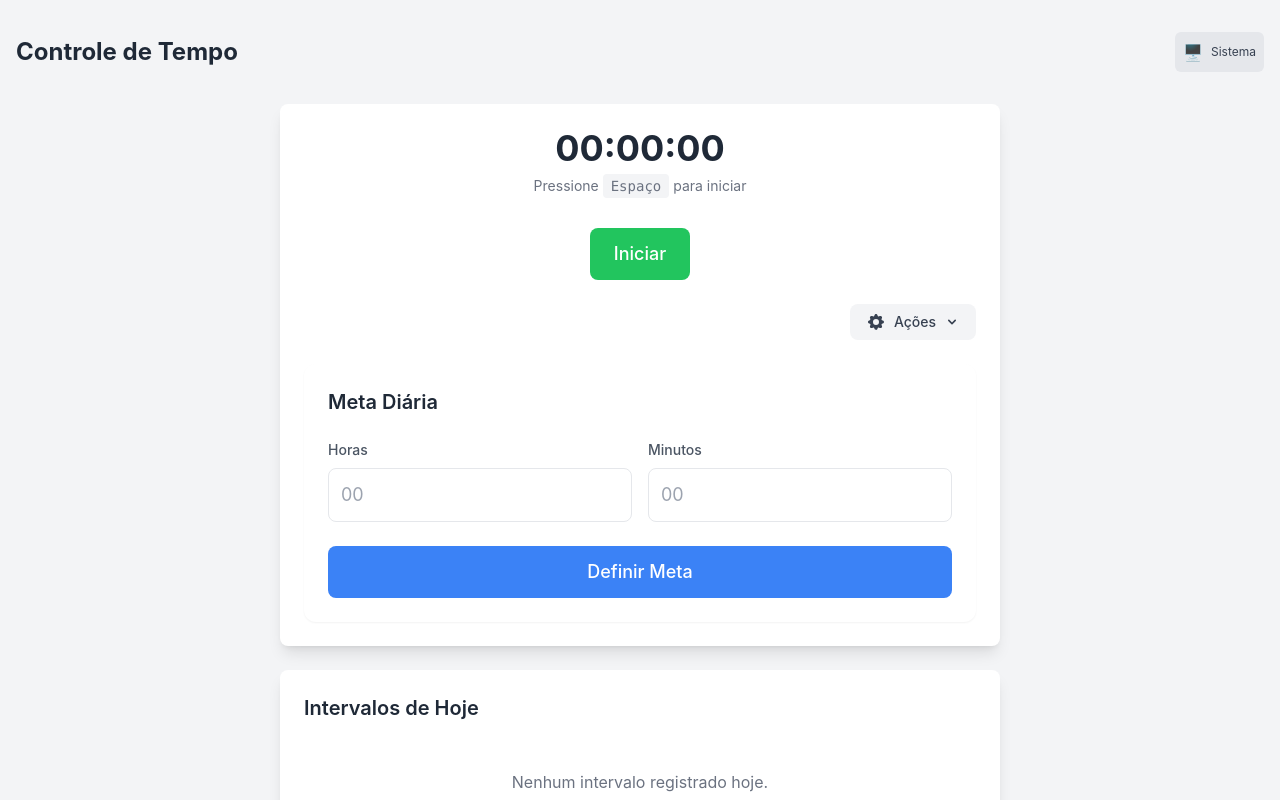
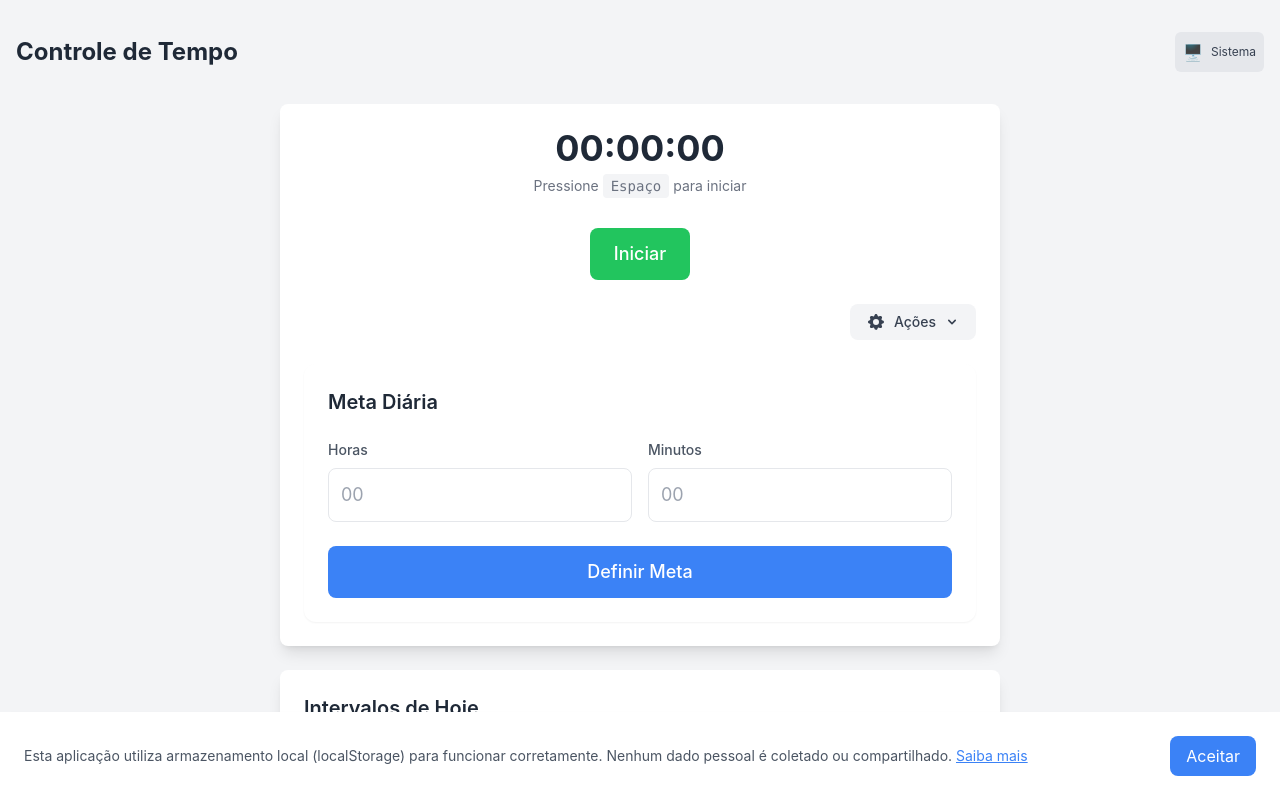
Before and after one commit to silvioubaldino/tap-track, a React (Vite) app: page / in a window 1280 px wide. Shown: the top 800 px of the page. Built offline with nearby package versions, Linux system fonts and the light colour scheme.

Commit message:
Create legal docs

```diff
--- a/src/components/Layout.tsx
+++ b/src/components/Layout.tsx
@@ -1,5 +1,6 @@
 import { ReactNode, useEffect, useState } from "react";
 import { ThemeMode } from "../types";
+import { StorageConsent } from './StorageConsent';
 
 interface LayoutProps {
   children: ReactNode;
@@ -8,6 +9,7 @@ interface LayoutProps {
 const Layout = ({ children }: LayoutProps) => {
   const [themeMode, setThemeMode] = useState<ThemeMode>("system");
   const [isDarkMode, setIsDarkMode] = useState<boolean>(false);
+  const [storageAccepted, setStorageAccepted] = useState(false);
 
   // Verifica se o sistema está em modo escuro
   const checkSystemTheme = (): boolean => {
@@ -89,6 +91,7 @@ const Layout = ({ children }: LayoutProps) => {
           <p className="text-xs opacity-75">Os dados são armazenados localmente no seu navegador e podem ser perdidos se você limpar os dados de navegação.</p>
         </footer>
       </div>
+      <StorageConsent onAccept={() => setStorageAccepted(true)} />
     </div>
   );
 };
--- /dev/null
+++ b/src/components/StorageConsent.tsx
@@ -0,0 +1,55 @@
+import { useState, useEffect } from 'react';
+
+interface StorageConsentProps {
+  onAccept: () => void;
+}
+
+const STORAGE_CONSENT_KEY = 'storage-consent-accepted';
+
+export function StorageConsent({ onAccept }: StorageConsentProps) {
+  const [isVisible, setIsVisible] = useState(false);
+
+  useEffect(() => {
+    const hasAccepted = localStorage.getItem(STORAGE_CONSENT_KEY);
+    if (!hasAccepted) {
+      setIsVisible(true);
+    }
+  }, []);
+
+  const handleAccept = () => {
+    localStorage.setItem(STORAGE_CONSENT_KEY, 'true');
+    setIsVisible(false);
+    onAccept();
+  };
+
+  if (!isVisible) return null;
+
+  return (
+    <div className="fixed bottom-0 left-0 right-0 bg-white dark:bg-gray-800 shadow-lg p-4 md:p-6 z-50">
+      <div className="max-w-7xl mx-auto flex flex-col sm:flex-row items-center justify-between gap-4">
+        <div className="text-sm text-gray-600 dark:text-gray-300">
+          <p>
+            Esta aplicação utiliza armazenamento local (localStorage) para funcionar corretamente.
+            Nenhum dado pessoal é coletado ou compartilhado.{' '}
+            <a
+              href="/docs/LEGAL.md"
+              target="_blank"
+              rel="noopener noreferrer"
+              className="text-blue-500 hover:text-blue-600 underline"
+            >
+              Saiba mais
+            </a>
+          </p>
+        </div>
+        <div className="flex gap-4">
+          <button
+            onClick={handleAccept}
+            className="px-4 py-2 bg-blue-500 text-white rounded-lg hover:bg-blue-600 transition-colors"
+          >
+            Aceitar
+          </button>
+        </div>
+      </div>
+    </div>
+  );
+}
```
Also changed, not shown: 1 other file (tests, documents, lock files or other folders).
